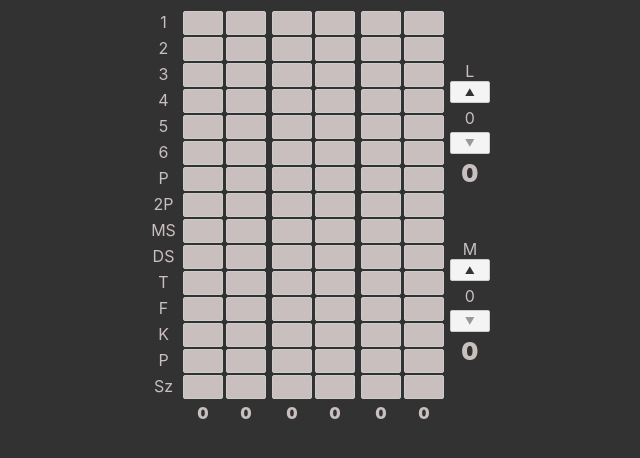
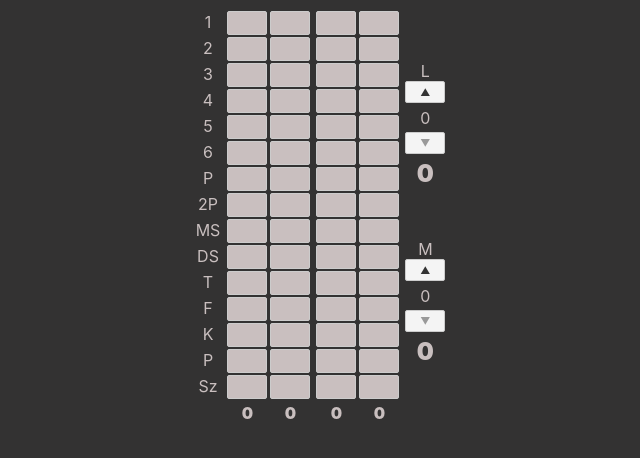
Before and after one commit to Qbius/pokos, a Svelte app: page / in a window 1280 px wide. Shown: the top 458 px of the page, without its empty margins (322-962 px from the left). Built offline with nearby package versions, Linux system fonts and the light colour scheme.

Commit message:
only 2 rounds

```diff
--- a/src/App.svelte
+++ b/src/App.svelte
@@ -23,12 +23,12 @@
 				>{rowlabel}</span>
 				{/each}
 			</div>
-			{#each [...Array(6).keys()] as i}
+			{#each [...Array(6).keys()] as i} {#if i >= 2}
 			<Column
 			label={(i % 2 === 0) ? 'L' : 'M'}
 			total_index={Math.floor(i / 2)}
 			/>
-			{/each}
+			{/if} {/each}
 		</div>
 		<div id="scores">
 			<Scorer label="L"/>
```
